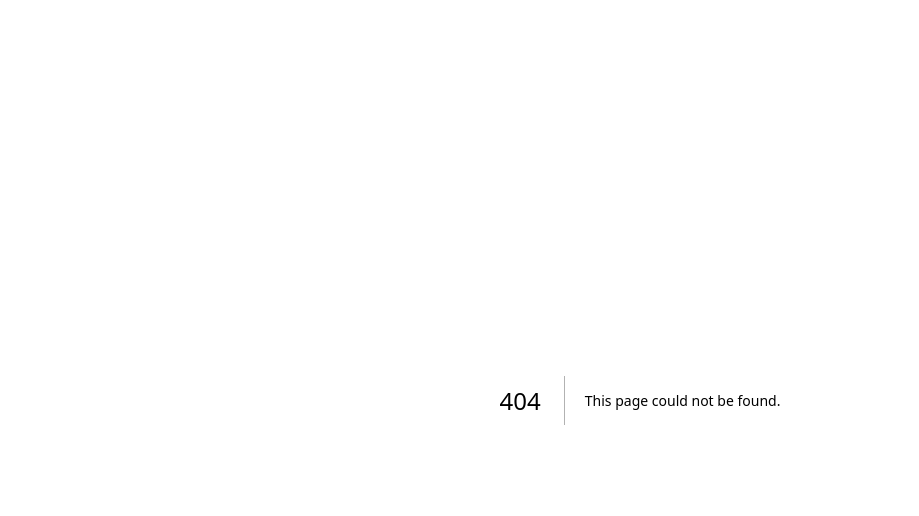
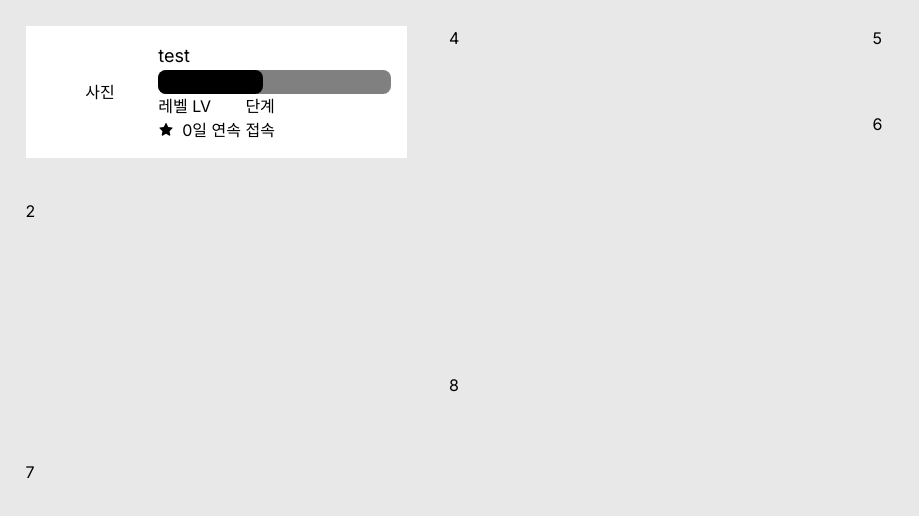
Before and after one commit to Geupjo-Hackathon/KoreanTiger-FE, a Next.js app: page /student/report in a window 1280 px wide. Before the commit this address had no page. Shown: the top 516 px of the page, without its empty margins (0-919 px from the left). Built offline with nearby package versions, Linux system fonts and the light colour scheme.

Commit message:
style :: 보고서 페이지 추가

```diff
--- /dev/null
+++ b/src/app/student/report/page.js
@@ -0,0 +1,20 @@
+"use client";
+import Profile from "@/components/common/profile/Profile";
+
+export default function Home() {
+  return (
+    <div className="grid grid-cols-3 grid-rows-8 gap-4 max-h-screen min-w-screen p-[0.8rem]">
+      <div className="row-span-2 p-[0.8rem]">
+        <Profile />
+      </div>
+      <div className="row-span-3 col-start-1 row-start-3 p-[0.8rem]">2</div>
+      <div className="row-span-4 col-start-2 row-start-1 p-[0.8rem]">4</div>
+      <div className="col-start-3 row-start-1 p-[0.8rem]">5</div>
+      <div className="row-span-3 col-start-3 row-start-2 p-[0.8rem]">6</div>
+      <div className="row-span-3 col-start-1 row-start-6 p-[0.8rem]">7</div>
+      <div className="col-span-2 row-span-4 col-start-2 row-start-5 p-[0.8rem]">
+        8
+      </div>
+    </div>
+  );
+}
```
